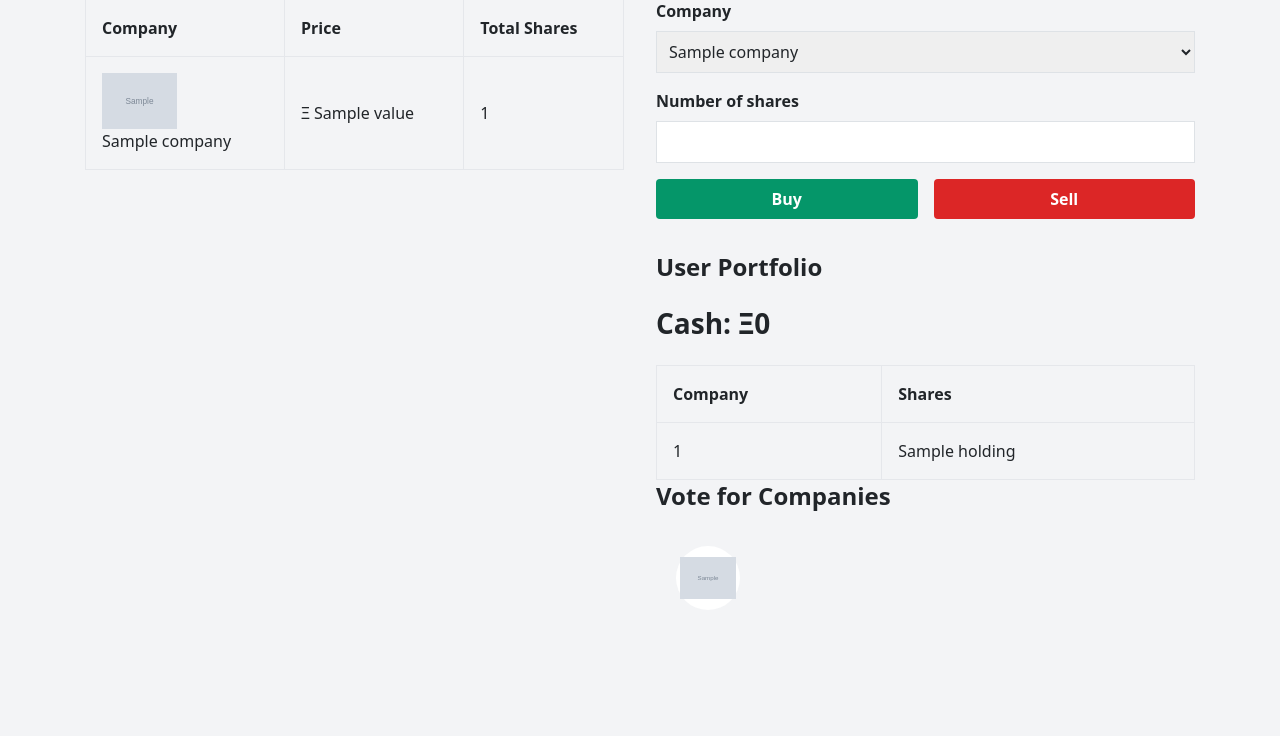
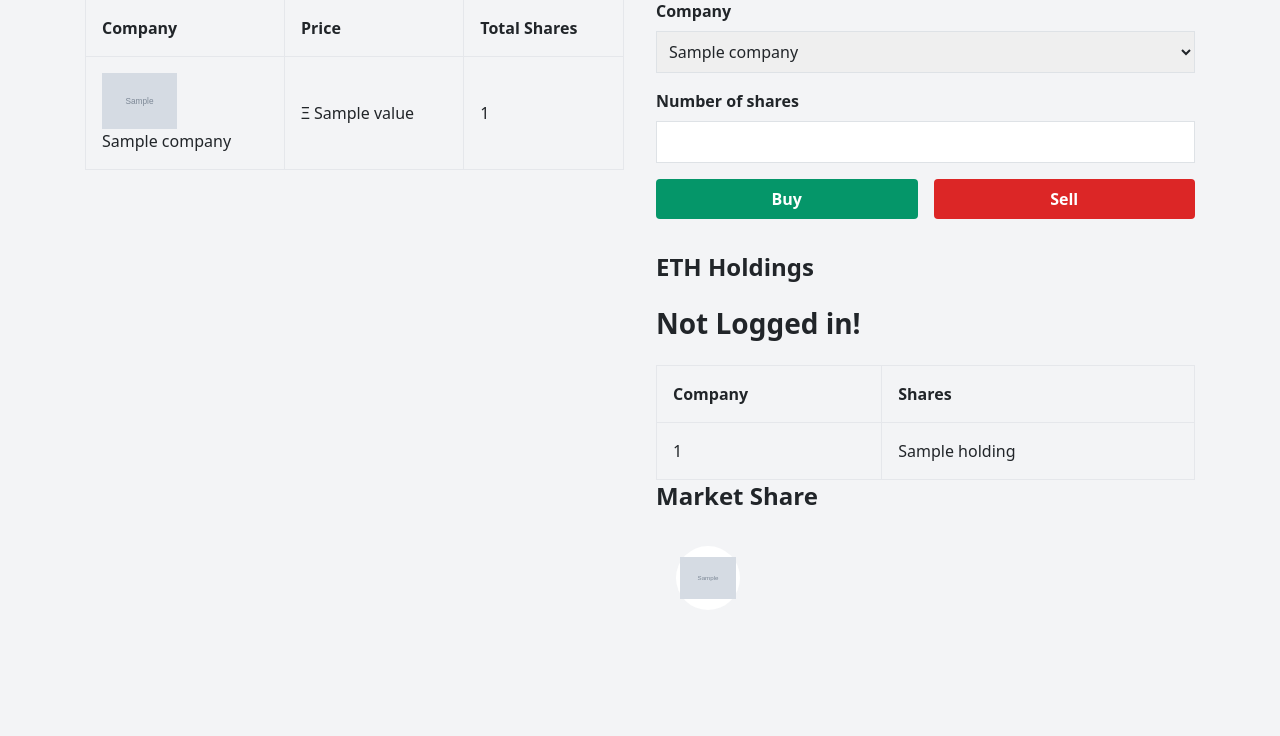
Before and after one commit to Bitmato-Studio/ETHBoston-TheGame, a Flask app: template templates/index.html in a window 1280 px wide. Shown: the part 199-935 px from the top of the page. Run offline with Flask 3, Linux system fonts and the light colour scheme; the template is opened without the code that fills it: most values are stand-ins (such as "Sample title", 1, 10 or a date in 2020); grey boxes marked "Sample" are stand-in pictures; some libraries are stand-ins or nearby versions.

```diff
--- a/app.py
+++ b/app.py
@@ -130,6 +130,6 @@ def trade(player_id:str, mode:str, shares:float, company_name:str):
 
 if __name__ == '__main__':
     try:
-        app.run(debug=True)
+        app.run(debug=True, port=80, host="0.0.0.0")
     except KeyboardInterrupt:
         handler.write()
--- a/templates/index.html
+++ b/templates/index.html
@@ -72,8 +72,8 @@
 
                 <!-- User Portfolio Section -->
                 <div>
-                    <h2 class="text-2xl font-bold mb-4">User Portfolio</h2>
-                    <h3 class="text-2x1 font-bold mb-4" id="player-cash">Cash: Ξ0</h3>
+                    <h2 class="text-2xl font-bold mb-4">ETH Holdings</h2>
+                    <h3 class="text-2x1 font-bold mb-4" id="player-cash">Not Logged in!</h3>
                     <table class="w-full table-auto">
                         <thead>
                             <tr>
@@ -94,7 +94,7 @@
 
                 <!-- Vote for Companies Section -->
                 <div>
-                    <h2 class="text-2xl font-bold mb-4">Vote for Companies</h2>
+                    <h2 class="text-2xl font-bold mb-4">Market Share</h2>
                     <div class="floating-container">
                         {% for company in companies %}
                             <form method="POST" action="/vote" class="floating-button" id="vote-form-{{ loop.index }}" style="top: {{ loop.index * 10 }}px; left: {{ loop.index * 20 }}px;">
```
Also changed, not shown: static/logos/ethopoly_opensea.jpeg (added).
